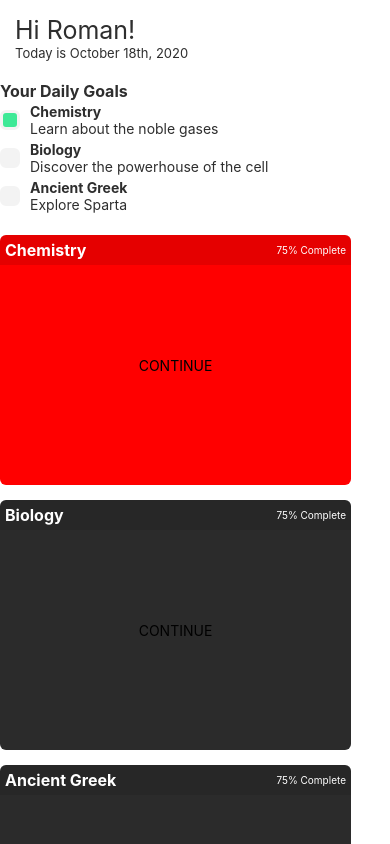
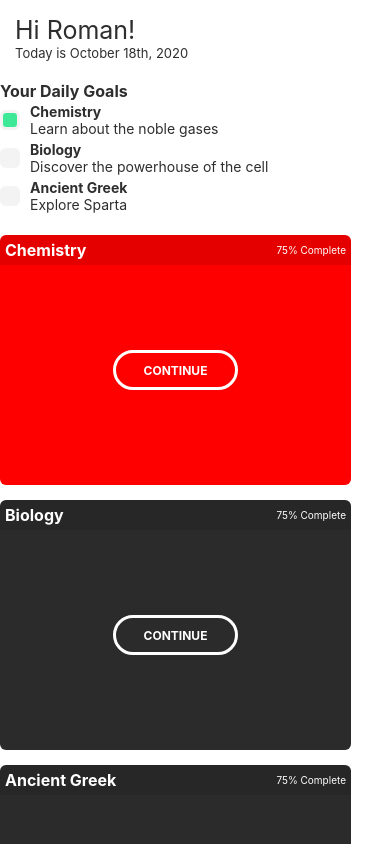
Before and after one commit to DeveloperRyan/HackGT7, a React Native app: screen / in a window 390 px wide. Shown: the top 844 px of the page. Built offline with nearby package versions, Linux system fonts and the light colour scheme.

Commit message:
Add ability to choose button style

```diff
--- a/app/components/GenericButton.js
+++ b/app/components/GenericButton.js
@@ -1,16 +1,38 @@
 import React, { Component } from 'react'
-import { TouchableHighlight, View, Text } from 'react-native'
+import { View, Text, TouchableOpacity } from 'react-native'
 
 export default class GenericButton extends Component {
     render() {
         return (
-            <View>
-                <TouchableHighlight>
-                    <Text>
+            <TouchableOpacity style={[styles.container, this.props.type === "filled" ? styles.filled : styles.unfilled]}>
+                <View>
+                    <Text style={{color: "#FFFFFF", fontWeight: "bold", fontSize: 12}}>
                         {this.props.text}
                     </Text>
-                </TouchableHighlight>
-            </View>
+                </View>
+            </TouchableOpacity>
         )
     }
 }
+
+const styles = {
+    container: {
+        width: 125,
+        height: 40,
+        display: "flex",
+        justifyContent: "center",
+        alignItems: "center",
+        marginTop: 10
+    },
+    unfilled: {
+        borderColor: "#FFFFFF",
+        borderWidth: 3,
+        borderRadius: 55,
+    },
+    filled: {
+        backgroundColor: "#30ABF0",
+        borderRadius: 6
+    }
+
+
+}
```
